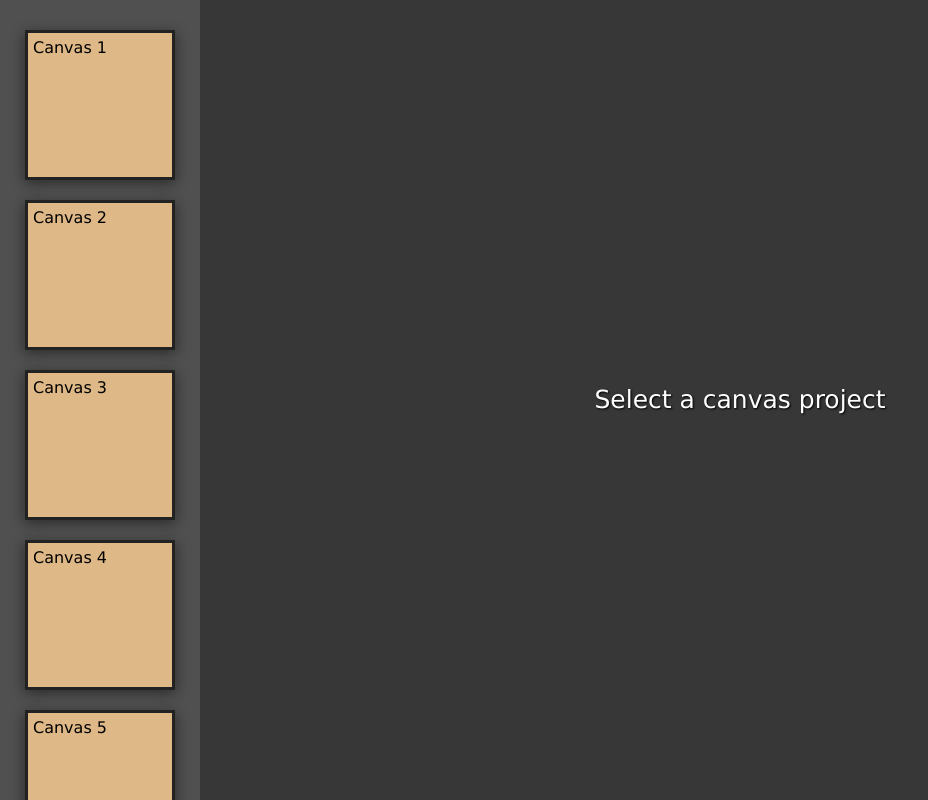
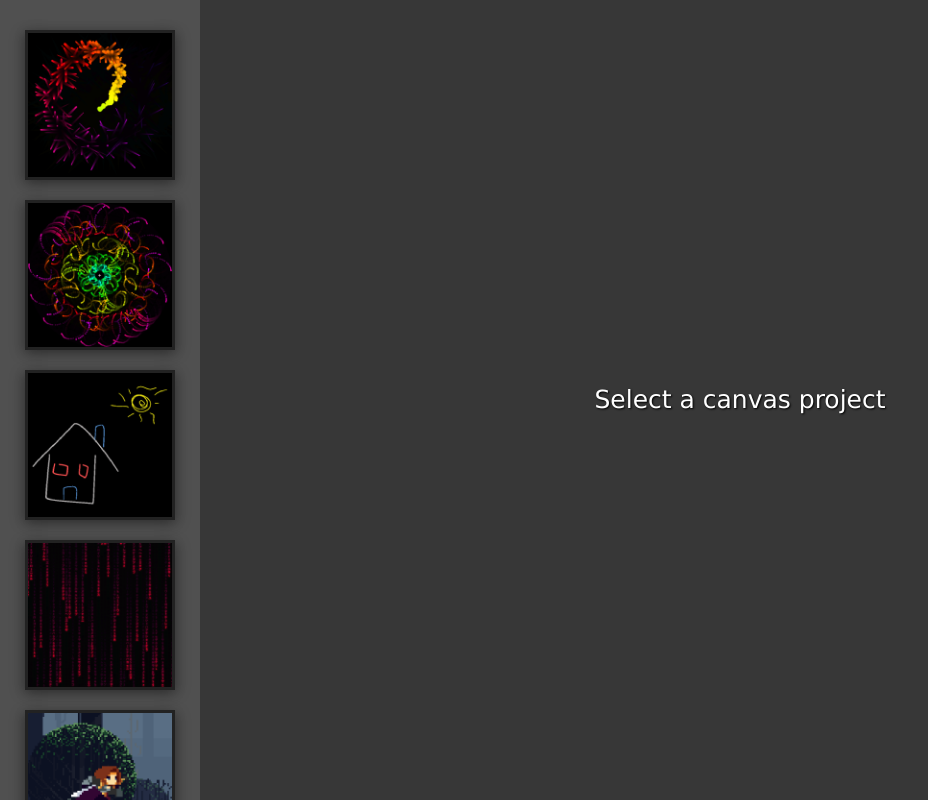
Before and after one commit to saadsidd/canvas, a plain HTML site: page index.html in a window 1280 px wide. Shown: the whole page, without its empty margins (0-928 px from the left). Drawn offline with Linux system fonts and the light colour scheme.

Commit message:
added canvas thumbnails

```diff
--- a/css/styles.css
+++ b/css/styles.css
@@ -33,13 +33,17 @@ a {
   color: black;
 }
 
+a > img {
+  width: 100%;
+}
+
 .project {
   width: 150px;
   min-height: 150px;
   background-color: burlywood;
   border: 3px solid rgb(34, 34, 34);
   margin: 10px 25px;
-  padding: 5px;
+  /* padding: 5px; */
   cursor: pointer;
   box-shadow:
     rgba(0, 0, 0, 0.25) 3px 3px 12px,
--- a/index.html
+++ b/index.html
@@ -10,12 +10,24 @@
 <body>
 
   <nav>
-    <a class="project" href="./html/canvas1.html" target="my-canvas">Canvas 1</a>
-    <a class="project" href="./html/canvas2.html" target="my-canvas">Canvas 2</a>
-    <a class="project" href="./html/canvas3.html" target="my-canvas">Canvas 3</a>
-    <a class="project" href="./html/canvas4.html" target="my-canvas">Canvas 4</a>
-    <a class="project" href="./html/canvas5.html" target="my-canvas">Canvas 5</a>
-    <a class="project" href="./html/canvas6.html" target="my-canvas">Canvas 6</a>
+    <a class="project" href="./html/canvas1.html" target="my-canvas">
+      <img src="./assets/thumbnails/canvas1-thumbnail.png">
+    </a>
+    <a class="project" href="./html/canvas2.html" target="my-canvas">
+      <img src="./assets/thumbnails/canvas2-thumbnail.png">
+    </a>
+    <a class="project" href="./html/canvas3.html" target="my-canvas">
+      <img src="./assets/thumbnails/canvas3-thumbnail.png">
+    </a>
+    <a class="project" href="./html/canvas4.html" target="my-canvas">
+      <img src="./assets/thumbnails/canvas4-thumbnail.png">
+    </a>
+    <a class="project" href="./html/canvas5.html" target="my-canvas">
+      <img src="./assets/thumbnails/canvas5-thumbnail.png">
+    </a>
+    <a class="project" href="./html/canvas6.html" target="my-canvas">
+      <img src="./assets/thumbnails/canvas6-thumbnail.png">
+    </a>
   </nav>
 
   <main>Select a canvas project</main>
@@ -30,7 +42,7 @@
 
     // Remove 'Select a canvas project' message and show iframe instead
     navBar.addEventListener('click', (event) => {
-      if (event.target.tagName === 'A') {
+      if (event.target.tagName === 'IMG') {
         if (initialMessage.style.display !== 'none') {
           initialMessage.style.display = 'none';
           iframe.style.display = 'block';
```
Also changed, not shown: assets/thumbnails/canvas1-thumbnail.png (added), assets/thumbnails/canvas2-thumbnail.png (added), assets/thumbnails/canvas3-thumbnail.png (added), assets/thumbnails/canvas4-thumbnail.png (added), assets/thumbnails/canvas5-thumbnail.png (added), assets/thumbnails/canvas6-thumbnail.png (added).
